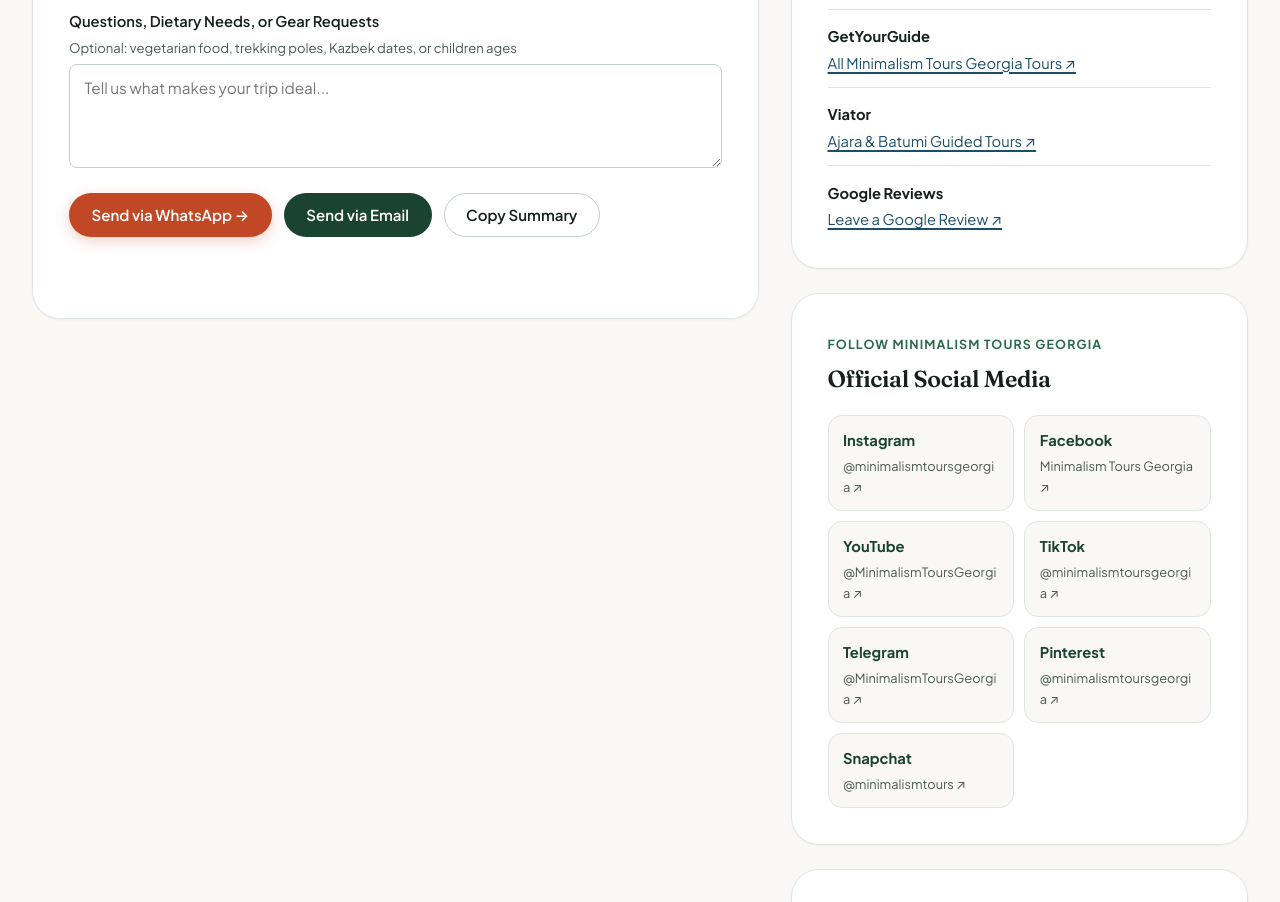
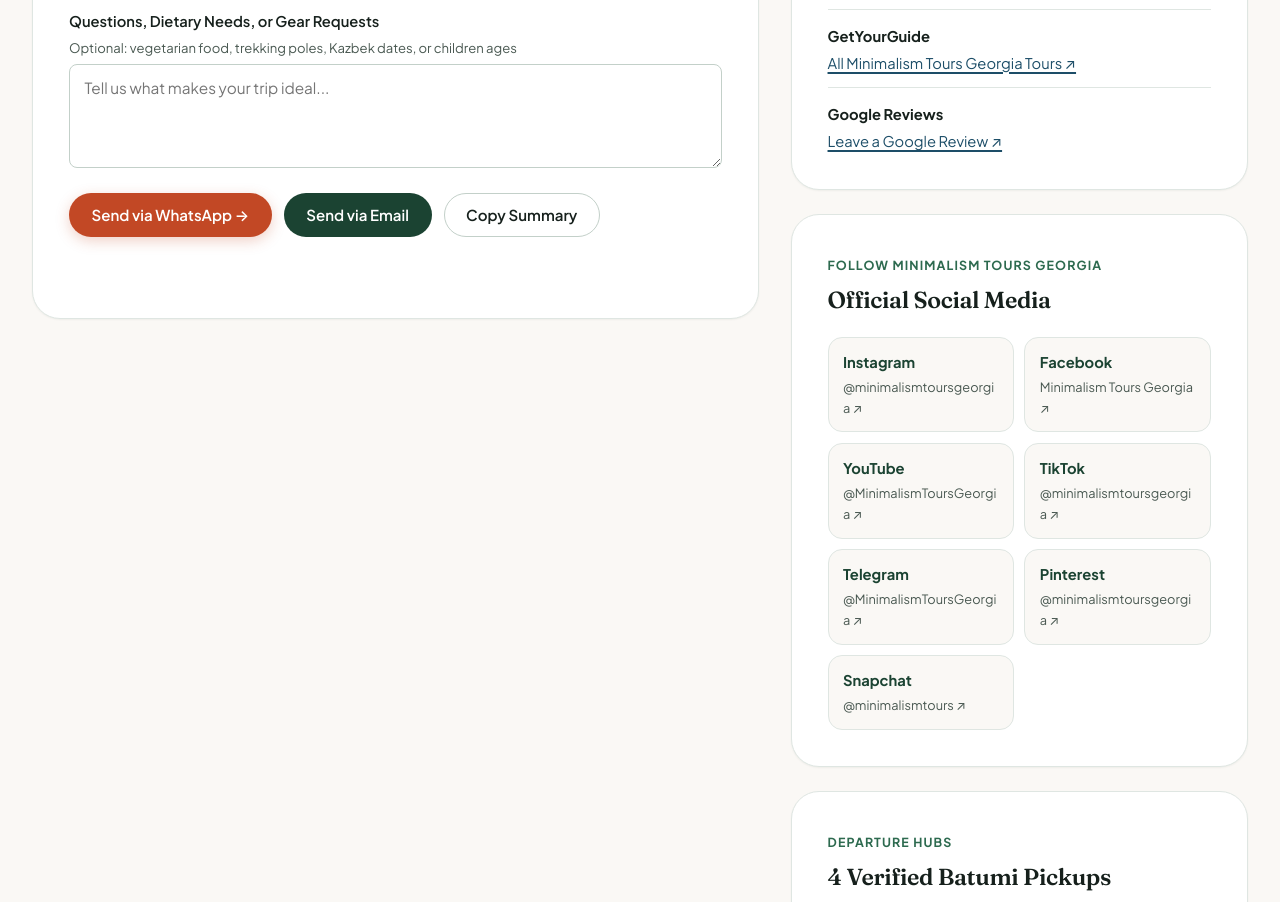
Before and after one commit to minimalismtoursgeorgia/minimalismtoursgeorgia.github.io, an Astro site: page /contact in a window 1280 px wide. Shown: the part 1123-2025 px from the top of the page. Built offline with nearby package versions, Linux system fonts and the light colour scheme; Astro itself is replaced by a stand-in of ours.

Commit message:
Keep only official Minimalism Tours Georgia links by removing external guide Viator URL

```diff
--- a/src/components/SeoHead.astro
+++ b/src/components/SeoHead.astro
@@ -81,7 +81,6 @@ const defaultOrgSchema = {
     ...SOCIAL_LINKS.map((s) => s.url),
     SITE.getYourGuideSupplierUrl,
     SITE.getYourGuideTourUrl,
-    SITE.viatorUrl,
   ],
   priceRange: '€€',
 };
--- a/src/data/site.ts
+++ b/src/data/site.ts
@@ -64,8 +64,6 @@ export const SITE = {
   youtubeUrl: 'https://www.youtube.com/@MinimalismToursGeorgia',
   getYourGuideSupplierUrl: 'https://www.getyourguide.com/minimalism-tours-georgia-s433573/',
   getYourGuideTourUrl: 'https://www.getyourguide.com/-t1525407/',
-  viatorUrl:
-    'https://www.viator.com/tours/Batumi/Snowshoes-Hiking-Ajara-Mountain-Guides/d24045-446870P1',
   /**
    * Optional free form backend (e.g. Formspree or Web3Forms endpoint).
    * Leave empty to route direct inquiries seamlessly through WhatsApp, Email, and instant clipboard quote copy.
--- a/src/pages/contact/index.astro
+++ b/src/pages/contact/index.astro
@@ -210,12 +210,6 @@ const breadcrumbJsonLd = {
               <strong>GetYourGuide</strong>
               <a href={SITE.getYourGuideSupplierUrl} target="_blank" rel="noopener noreferrer">
                 All Minimalism Tours Georgia Tours ↗
-              </a>
-            </li>
-            <li>
-              <strong>Viator</strong>
-              <a href={SITE.viatorUrl} target="_blank" rel="noopener noreferrer">
-                Ajara &amp; Batumi Guided Tours ↗
               </a>
             </li>
             <li>
```
